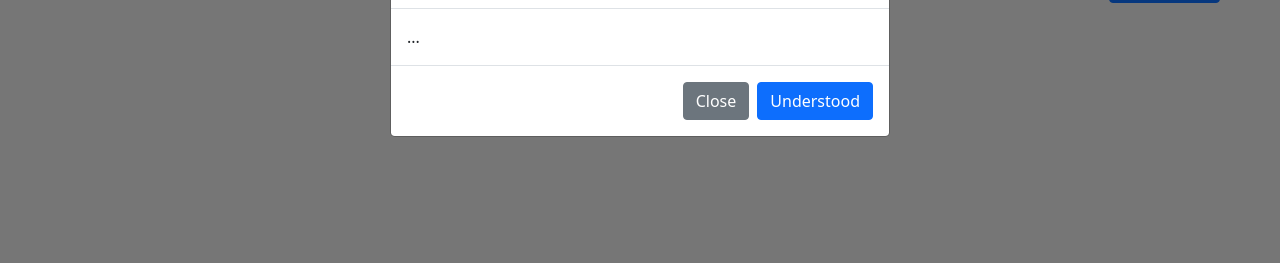
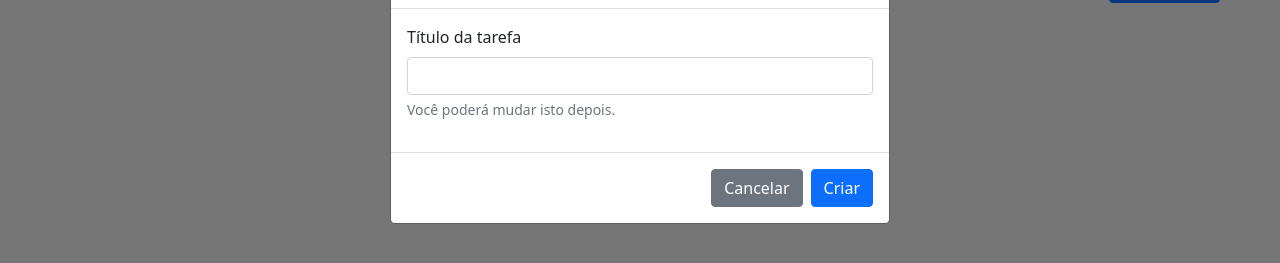
Before and after one commit to curtinaz/todo-list, a plain HTML site: page index.html in a window 1280 px wide. Both pictures are taken after a click on the button "Criar tarefa". Shown: the part 83-346 px from the top of the page. Drawn offline with nearby package versions, Linux system fonts and the light colour scheme.

Commit message:
Adicionado modal de criar tarefa

```diff
--- a/index.html
+++ b/index.html
@@ -80,11 +80,15 @@
                     <button type="button" class="btn-close" data-bs-dismiss="modal" aria-label="Close"></button>
                 </div>
                 <div class="modal-body">
-                    ...
+                    <div class="mb-3">
+                        <label for="exampleInputEmail1" class="form-label">Título da tarefa</label>
+                        <input type="email" class="form-control" id="taskTitle">
+                        <div id="emailHelp" class="form-text">Você poderá mudar isto depois.</div>
+                    </div>
                 </div>
                 <div class="modal-footer">
-                    <button type="button" class="btn btn-secondary" data-bs-dismiss="modal">Close</button>
-                    <button type="button" class="btn btn-primary">Understood</button>
+                    <button type="button" class="btn btn-secondary" data-bs-dismiss="modal">Cancelar</button>
+                    <button type="button" class="btn btn-primary" id="createTaskSubmit">Criar</button>
                 </div>
             </div>
         </div>
@@ -102,6 +106,15 @@
             start();
         });
 
+        $("#createTaskSubmit").click(() => {
+
+            var taskTitle = $("#taskTitle").val();
+            createTask(taskTitle)
+            $("#taskTitle").val("");
+            $("#createTask").modal('hide');
+
+        });
+
     </script>
 </body>
 
```
